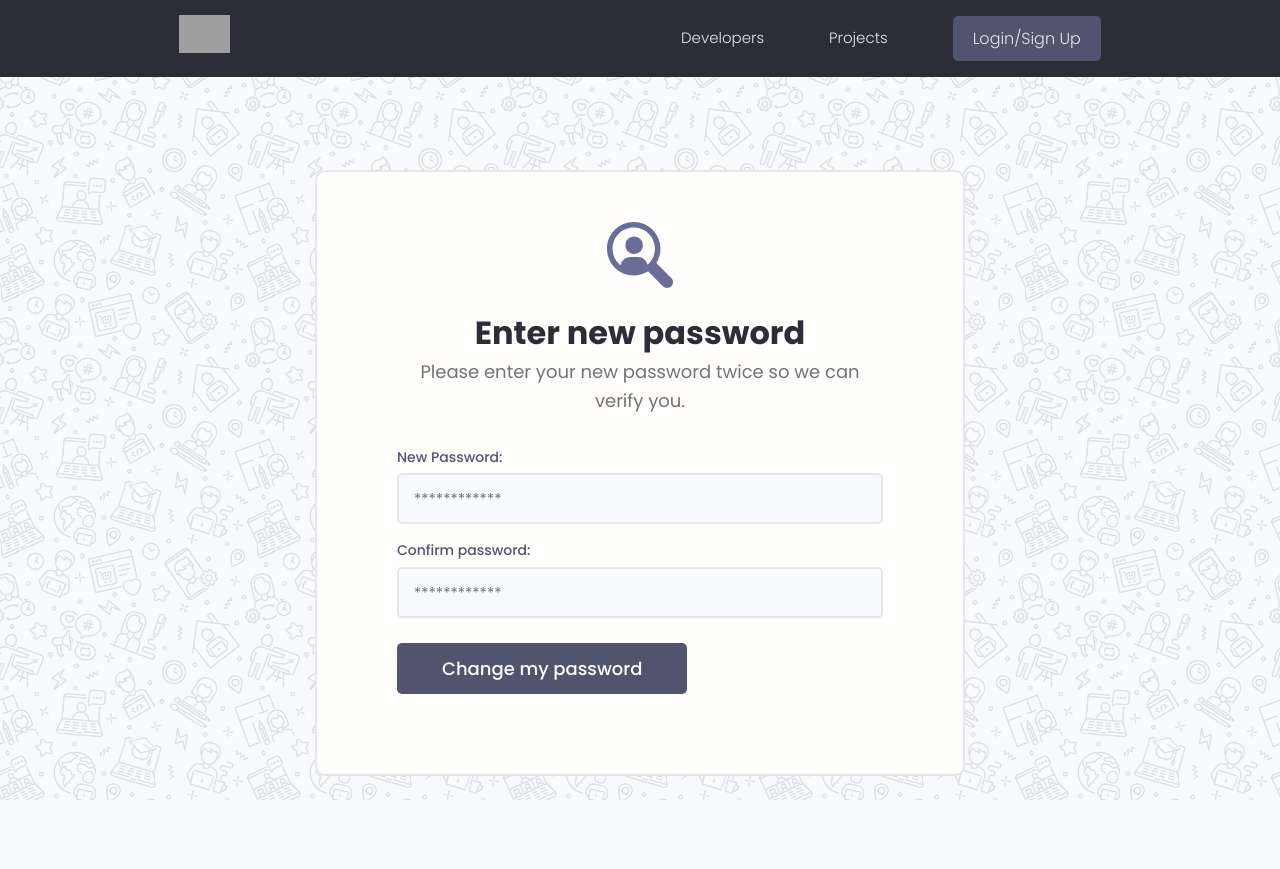
After one commit to Ramin-Asady/Developers, a Django app: page /reset/1/1/ in a window 1280 px wide. The commit adds this page. Run offline with Django 4.2, Linux system fonts and the light colour scheme; some libraries are stand-ins or nearby versions; grey boxes are pictures that could not be loaded.

Commit message:
Adding password reset ability
Users may forgut their password. It's required and user friendly as well if users can reset their password despite not remembrin their current password. I used some Django built-in views in order to set this functionality.

```diff
--- /dev/null
+++ b/Templates/password_reset_confirm.html
@@ -0,0 +1,65 @@
+{% extends 'main.html' %}
+{% load static %}
+
+{% block content %}
+
+<div class="auth">
+    <div class="card">
+      <div class="auth__header text-center">
+        <a href="/">
+          <img src="{% static 'images/icon.svg' %}" alt="icon" />
+        </a>
+        <h3>Enter new password</h3>
+        <p>Please enter your new password twice so we can verify you.</p>
+      </div>
+
+      <form action="" class="form auth__form" method="POST">
+        {% csrf_token %}
+        <!-- Input:Email -->
+
+        <div class="form__field">
+            <label for="formInput#email">New Password: </label>
+            <input
+              class="input input--email"
+              id="formInput#email"
+              type="password"
+              name="new_password1"
+              placeholder="************"
+            />
+        </div>
+
+        <div class="form__field">
+            <label for="formInput#email">Confirm password: </label>
+            <input
+              class="input input--email"
+              id="formInput#email"
+              type="password"
+              name="new_password2"
+              placeholder="************"
+            />
+        </div>
+
+        {% for field in form %}
+
+          {% for error in field.errors %}
+
+              <p class="col6">{{error}}</p>
+
+          {% endfor %}
+
+        {% endfor %}
+
+
+
+        <div class="auth__actions">
+            <input class="btn btn--sub btn--lg" type="submit" value="Change my password" />
+        </div>
+
+      </form>
+
+    </div>
+  </div>
+
+
+
+{% endblock %}
--- a/developers/urls.py
+++ b/developers/urls.py
@@ -4,10 +4,18 @@ from django.urls import path , include
 from django.conf import settings
 from django.conf.urls.static import static
 
+from django.contrib.auth import views as auth_views
+
 urlpatterns = [
     path('admin/', admin.site.urls),
     path('projects/', include("projects.urls")),
     path('', include("users.urls")),
+
+    path('password_reset' , auth_views.PasswordResetView.as_view(template_name="password_reset.html") , name="password_reset"),
+    path('reset_password_sent' , auth_views.PasswordResetDoneView.as_view(template_name="password_reset_sent.html") , name="password_reset_done"),
+    path('reset/<uidb64>/<token>/' , auth_views.PasswordResetConfirmView.as_view(template_name="password_reset_confirm.html") , name="password_reset_confirm"),
+    path('reset_password_complete' , auth_views.PasswordResetCompleteView.as_view(template_name="password_reset_complete.html") , name="password_reset_complete"),
+
 ]
 
 urlpatterns += static(settings.MEDIA_URL,document_root= settings.MEDIA_ROOT)
--- a/static/css/app.css
+++ b/static/css/app.css
@@ -888,3 +888,20 @@ img {
   float:right;cursor: pointer; background-color: rgb(176, 253, 253);font-size: 16px;border-color: blueviolet;
           color: black;padding:4px;border-radius: 5px;
 }
+
+.p-reset1{
+  color: rgb(179, 120, 234); margin-left:5%;
+
+}
+
+.p-reset2{
+  color:  rgb(98, 31, 161); margin-left:5%;
+}
+
+.p-reset3{
+  color: blueviolet; margin-left:5%;
+}
+
+.p-reset4{
+  color: rgb(98, 31, 161); margin-left:5%;margin-top:10px;
+}
--- a/users/templates/login_register.html
+++ b/users/templates/login_register.html
@@ -86,7 +86,7 @@
       </div>
       <div class="auth__actions">
         <input class="btn btn--sub btn--lg" type="submit" value="Log In" />
-        <a href="#">Forget Password?</a>
+        <a href="{% url 'password_reset' %}">Forget Password?</a>
       </div>
     </form>
     <div class="auth__alternative">
```
Also changed, not shown: Templates/password_reset.html (added, +56 -0 lines), Templates/password_reset_complete.html (added, +14 -0 lines), Templates/password_reset_sent.html (added, +15 -0 lines), 1 other file.
